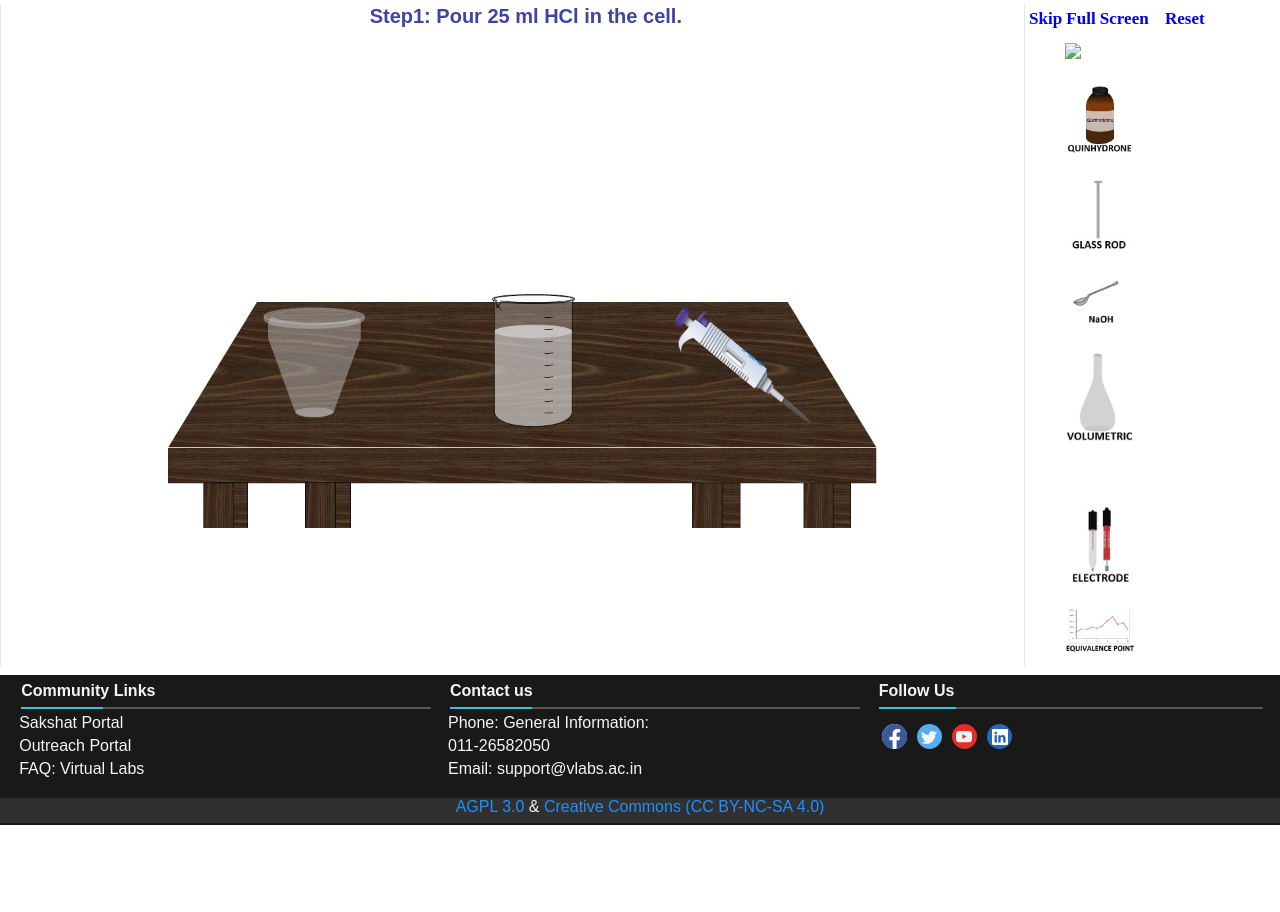
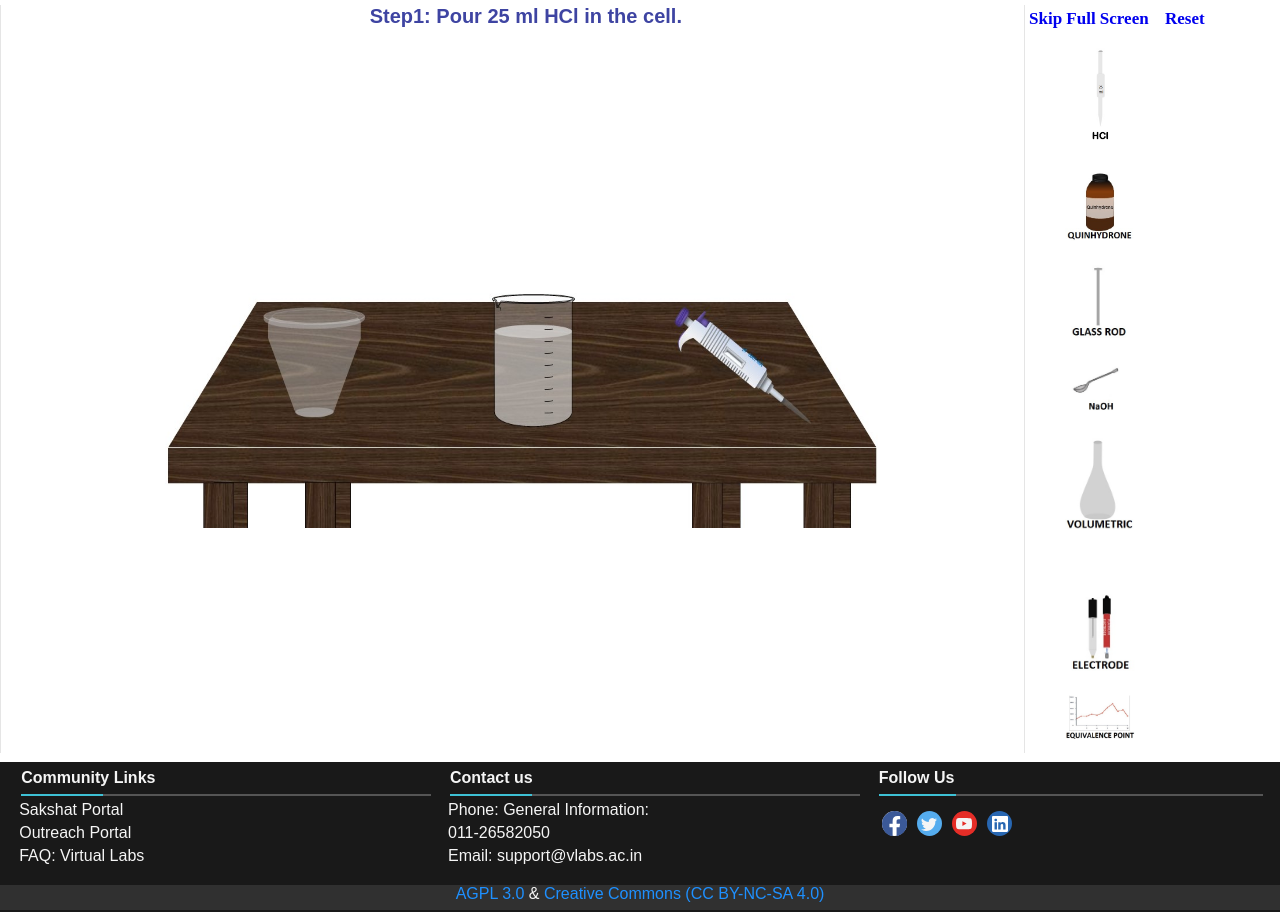
Before and after one commit to virtual-labs/exp-potentiometric-titration-dei, a plain HTML site: page experiment/simulation/index.html in a window 1280 px wide. Both pictures are taken after a click on the link "Maximize The Window". Shown: the top 912 px of the page. Before the commit the page ends 825 px from the top, so only its background shows below. Drawn offline with Linux system fonts and the light colour scheme.

Commit message:
Update index.html

```diff
--- a/experiment/simulation/index.html
+++ b/experiment/simulation/index.html
@@ -3162,7 +3162,7 @@ $("#chartContainer3").CanvasJSChart(options);
 		<div id="rightsidebar" class="rightsidebar" style="display:none;">
 			<a href="javascript:void(0);" id="skip">Skip Full Screen</a><a href="javascript:void(0);" id="resetn">Reset</a>
 
-			<a href="javascript:void(0);" id="cu1n"><img src="images/PIPETTEF.pANg"></a>
+			<a href="javascript:void(0);" id="cu1n"><img src="images/PIPETTEF.png"></a>
 			<a href="javascript:void(0);" id="cuso41n"><img src="images/QUINHYDRONE.jpg"></a>
 			<a href="javascript:void(0);" id="saltbridagen"><img src="images/GLASS-ROD.jpg" ></a>
 
```
